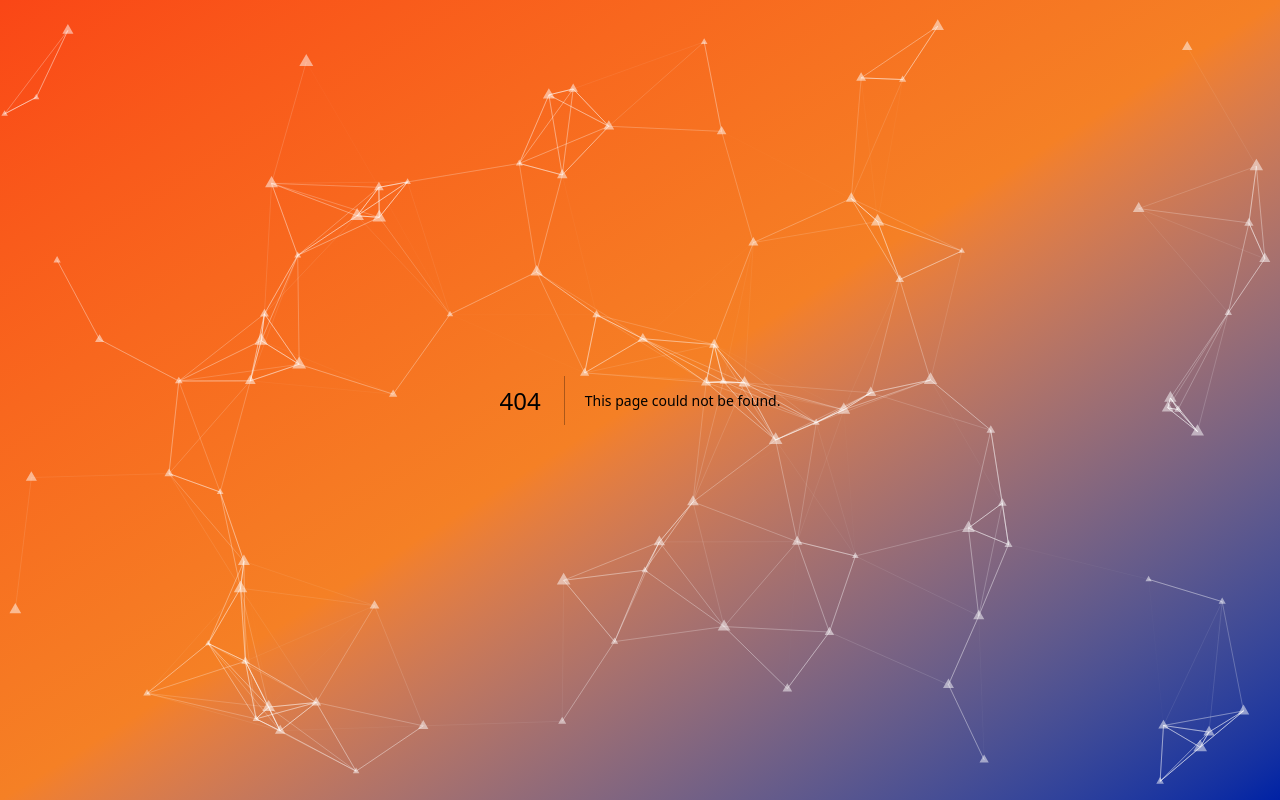
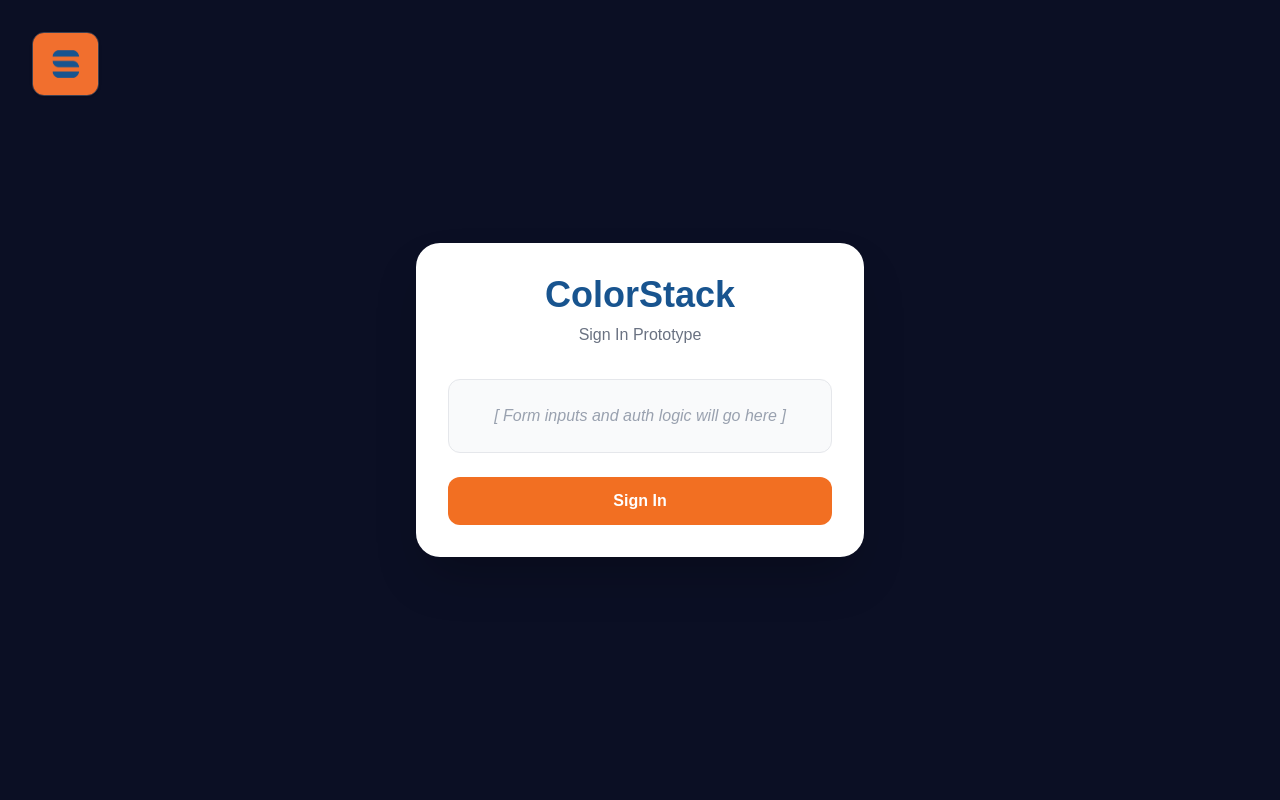
Before and after one commit to uf-acm-design-team/ACM-checkin, a Next.js app: page /1/colorstack in a window 1280 px wide. Before the commit this address had no page. Built offline with nearby package versions, Linux system fonts and the light colour scheme.

Commit message:
colorstack sign in page skeleton with colors and logo

```diff
--- /dev/null
+++ b/app/[orgSlug]/colorstack/page.tsx
@@ -0,0 +1,35 @@
+'use client'
+
+import React from "react";
+
+export default function ColorStackSignIn() {
+    return (
+        <div className="relative flex items-center justify-center min-h-screen bg-[#0b0f24] p-4">
+            {/* Logo positioned in top left */}
+            <div className="absolute top-6 left-6 md:top-8 md:left-8">
+                <img src="/colorStackLogo.png" alt="ColorStack Logo" className="h-12 md:h-16 w-auto rounded-xl border border-white/20 shadow-sm" />
+            </div>
+
+            <div className="bg-white rounded-3xl shadow-2xl p-8 w-full max-w-md text-center">
+                <h1 className="text-4xl font-extrabold text-[#18548f] mb-2">
+                    ColorStack
+                </h1>
+                <p className="text-gray-500 mb-8 font-medium">
+                    Sign In Prototype
+                </p>
+
+                <div className="bg-gray-50 border border-gray-200 rounded-xl p-6 mb-6">
+                    <p className="text-gray-400 italic">
+                        [ Form inputs and auth logic will go here ]
+                    </p>
+                </div>
+
+                <button
+                    className="w-full bg-[#f26f22] text-white font-bold py-3 px-4 rounded-xl"
+                >
+                    Sign In
+                </button>
+            </div>
+        </div>
+    );
+}
```
Also changed, not shown: app/[orgSlug]/colorstack.tsx (deleted), public/colorStackLogo.png (added).
